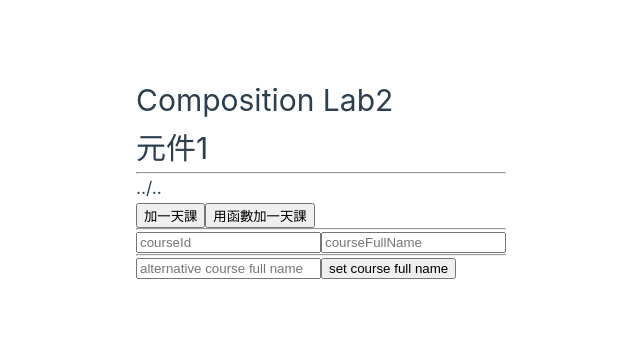
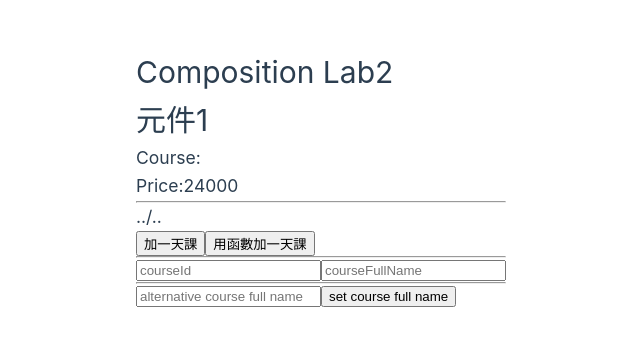
Before and after one commit to dream11026/202507_Vue3, a Vue app in the folder lab13_vite_composition2/: page / in a window 1280 px wide. Shown: the part 222-568 px from the top of the page, without its empty margins (134-774 px from the left). Built offline with nearby package versions, Linux system fonts and the light colour scheme.

Commit message:
use provide and inject 元件忽略多層關係，直接傳參數

```diff
--- a/lab13_vite_composition2/src/components/CourseIntro.vue
+++ b/lab13_vite_composition2/src/components/CourseIntro.vue
@@ -6,7 +6,7 @@
 </template>
 
 <script>
-import { computed } from 'vue'
+import { computed, inject } from 'vue'
 
 export default {
     // props: ["course", "price"],
@@ -25,7 +25,8 @@ export default {
             }
         })
 
-        return { course }
+        const price = inject("price") // 接收 provide
+        return { course, price }
     }
 }
 </script>
--- a/lab13_vite_composition2/src/components/MyComp1.vue
+++ b/lab13_vite_composition2/src/components/MyComp1.vue
@@ -7,6 +7,8 @@
         <!-- 改props處理方式 -->
         <!-- <CourseIntro :courseId="courseId" :courseFullName="courseFullName" :price="price"></CourseIntro> -->
 
+        <!-- 改用provide傳參數 -->
+        <CourseIntro :courseId="courseId" :courseFullName="courseFullName"></CourseIntro>
         <hr />
 
         <!-- <h3>{{ course }} 價格是 {{ price }}</h3> -->
@@ -25,7 +27,7 @@
 </template>
 
 <script>
-import { reactive, ref, computed, watch } from 'vue'
+import { reactive, ref, computed, watch, provide } from 'vue'
 import CourseIntro from './CourseIntro.vue'
 
 export default {
@@ -33,6 +35,8 @@ export default {
     setup() {
         const course = reactive({ name: "POOP", duration: 35 })
         const price = ref(24000)
+        provide("price", price) // 傳遞出去
+
         function extraDuration() {
             course.duration = course.duration + 7
             price.value += 5000
```
